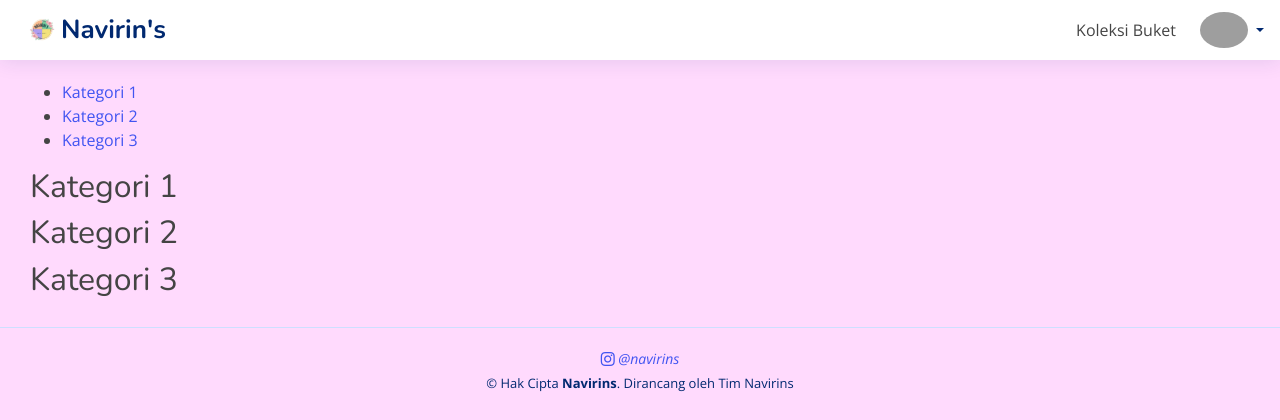
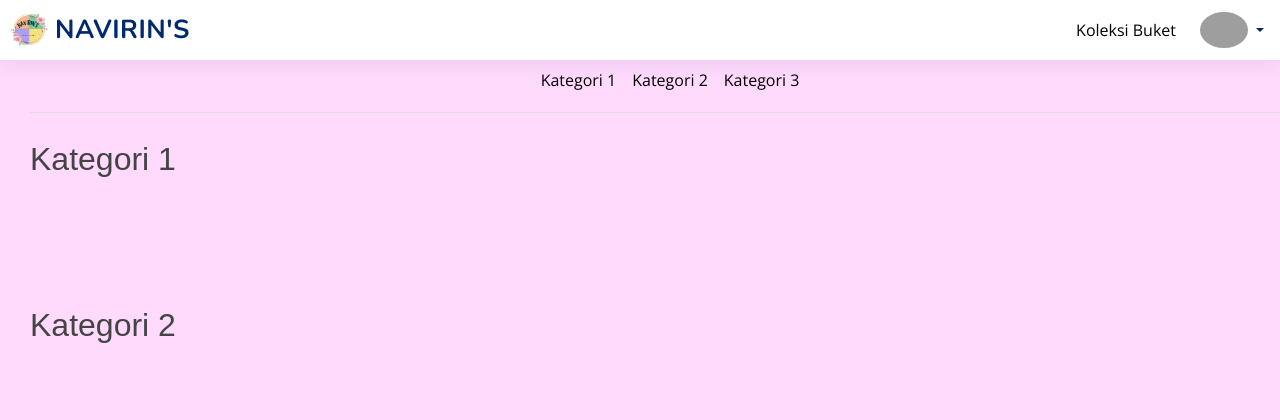
Before and after one commit to kristian49/AMD-no-yujin, a Flask app: template templates/collection.html in a window 1280 px wide. Shown: the top 420 px of the page. Run offline with Flask 3, Linux system fonts and the light colour scheme; the template is opened without the code that fills it, so the values that code supplies are empty; some libraries are stand-ins or nearby versions; grey boxes are pictures that could not be loaded.

Commit message:
nav kategori

```diff
--- a/static/css/style2.css
+++ b/static/css/style2.css
@@ -890,3 +890,20 @@
     text-align: center;
     margin: 0; /* Reset default margin */
 }
+
+.nav-link {
+    color: black; /* Mengatur warna tautan menjadi hitam */
+}
+
+.fixed-nav {
+    position: fixed;
+    top: 50px; /* Sesuaikan nilai ini jika ada header lain yang fixed di atasnya */
+    width: 100%;
+    border-bottom: 1px solid #ddd; /* Opsional: menambahkan garis bawah untuk pemisahan */
+    padding-top: 10px; /* Menambah jarak di atas navbar */
+    padding-bottom: 10px; /* Menambah jarak di bawah navbar */
+}
+
+.produk {
+    margin-bottom: 20px; /* Opsional: menambahkan margin bawah untuk setiap produk */
+}
--- a/templates/collection.html
+++ b/templates/collection.html
@@ -27,6 +27,7 @@
     <link href="https://cdnjs.cloudflare.com/ajax/libs/quill/2.0.2/quill.bubble.css" rel="stylesheet" />
     <link href="https://cdnjs.cloudflare.com/ajax/libs/remixicon/4.2.0/remixicon.css" rel="stylesheet" />
     <link href="../static/css/style.css" rel="stylesheet" />
+    <link href="../static/css/style2.css" rel="stylesheet" />
 </head>
 
 <body>
@@ -93,13 +94,17 @@
 
     <main id="main" class="main">
         <!-- Navigasi kategori koleksi -->
-        <nav>
-            <ul>
-                <li><a href="#kategori1">Kategori 1</a></li>
-                <li><a href="#kategori2">Kategori 2</a></li>
-                <li><a href="#kategori3">Kategori 3</a></li>
-            </ul>
-        </nav>
+        <ul class="nav nav-underline justify-content-center fixed-nav">
+            <li class="nav-item">
+                <a class="nav-link" href="#kategori1">Kategori 1</a>
+            </li>
+            <li class="nav-item">
+                <a class="nav-link" href="#kategori2">Kategori 2</a>
+            </li>
+            <li class="nav-item">
+                <a class="nav-link" href="#kategori3">Kategori 3</a>
+            </li>
+          </ul>
 
         <!-- Konten kategori 1 -->
         <section id="kategori1">
```
